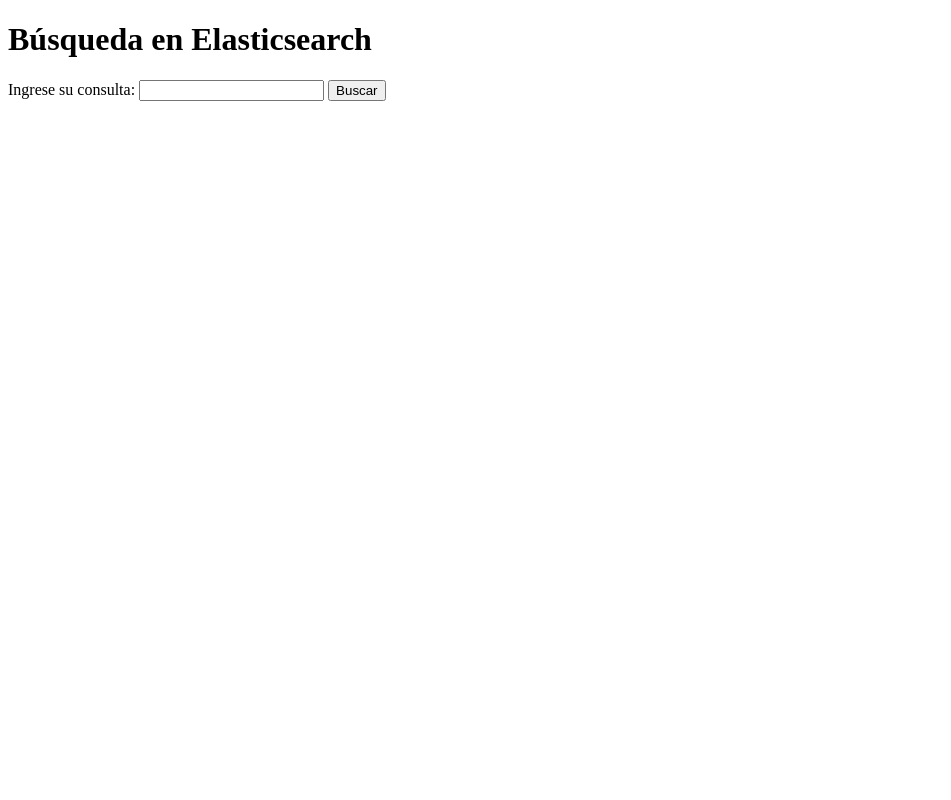
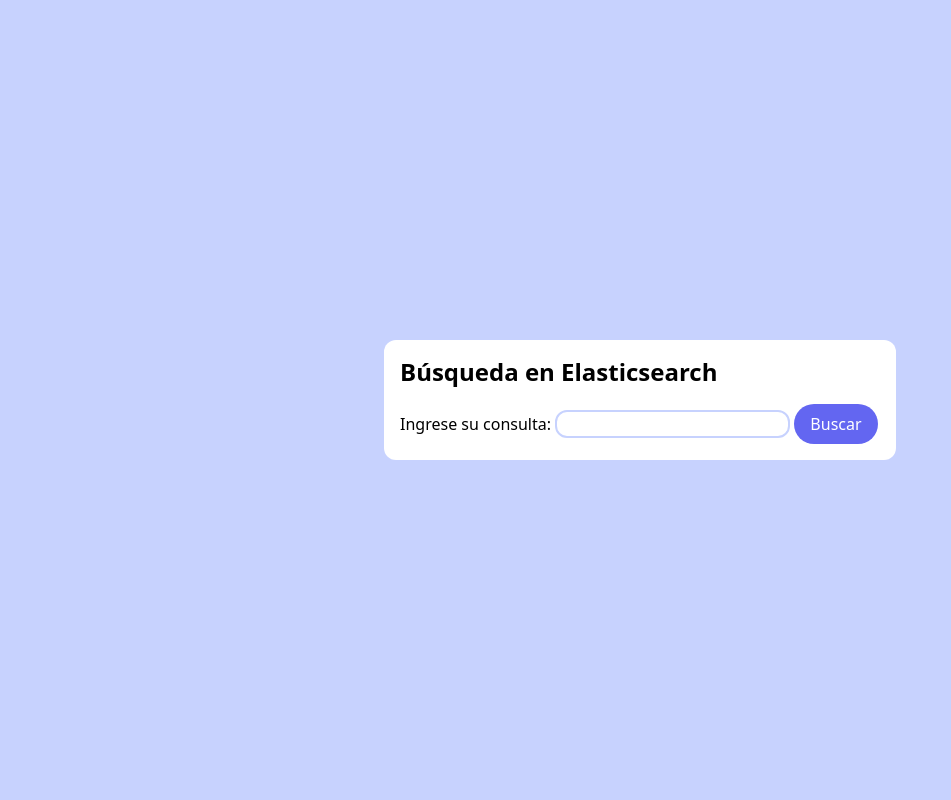
Before and after one commit to EduardoVarela0144/SemanticSearchApi, a Flask app: page /semantic_search in a window 1280 px wide. Shown: the whole page, without its empty margins (0-951 px from the left). Run offline with Flask 3, Linux system fonts and the light colour scheme.

Commit message:
"Fix design of search elastic"

```diff
--- a/static/css/main.css
+++ b/static/css/main.css
@@ -578,6 +578,10 @@
   max-width: 28rem;
 }
 
+.max-w-lg {
+  max-width: 32rem;
+}
+
 .flex-1 {
   flex: 1 1 0%;
 }
--- a/templates/result.html
+++ b/templates/result.html
@@ -4,6 +4,8 @@
 <head>
     <meta charset="UTF-8">
     <title>Resultado del Análisis</title>
+    <link rel="stylesheet" href="/static/css/main.css">
+
 </head>
 
 <body>
--- a/templates/search.html
+++ b/templates/search.html
@@ -1,16 +1,23 @@
 <!DOCTYPE html>
 <html lang="en">
+
 <head>
     <meta charset="UTF-8">
     <title>Búsqueda en Elasticsearch</title>
+    <link rel="stylesheet" href="/static/css/main.css">
+
 </head>
-<body>
-    <h1>Búsqueda en Elasticsearch</h1>
-    <form method="POST" action="/search">
-        <label for="query">Ingrese su consulta:</label>
-        <input type="text" name="query" id="query" required>
-        <input type="submit" value="Buscar">
-    </form>
+
+<body class="bg-indigo-200 flex items-center justify-center h-screen">
+    <div class="bg-white rounded-xl p-4 max-w-lg w-full">
+        <h1 class="text-2xl font-semibold mb-4">Búsqueda en Elasticsearch</h1>
+        <form method="POST" action="/search">
+            <label for="query">Ingrese su consulta:</label>
+            <input class="border-2 border-indigo-200 rounded-xl" type="text" name="query" id="query" required>
+            <input class="bg-indigo-500 text-white py-2 px-4 rounded-full hover:bg-indigo-600 cursor-pointer" type="submit" value="Buscar">
+        </form>
+    </div>
 
 </body>
+
 </html>
--- a/templates/search_results.html
+++ b/templates/search_results.html
@@ -3,6 +3,8 @@
 <head>
     <meta charset="UTF-8">
     <title>Resultados de la Búsqueda</title>
+    <link rel="stylesheet" href="/static/css/main.css">
+
 </head>
 <body>
     <h1>Resultados de la Búsqueda</h1>
```
